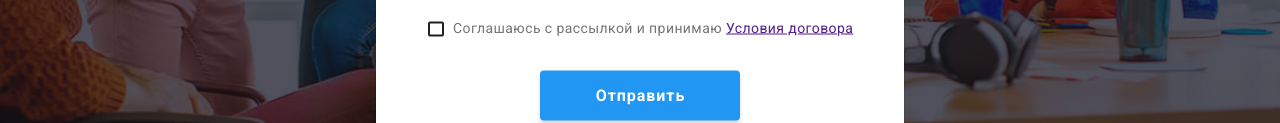
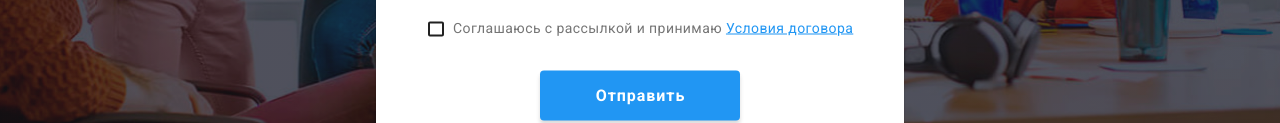
Before and after one commit to antonina-kicha/goit-markup-hw-06, a plain HTML site: page index.html in a window 1280 px wide. Both pictures are taken after a click on the button "Заказать услугу". Shown: the part 530-653 px from the top of the page. Drawn offline with nearby package versions, Linux system fonts and the light colour scheme.

Commit message:
Меняет цвет ссылки соглашения в модалке

```diff
--- a/css/styles.css
+++ b/css/styles.css
@@ -486,7 +486,9 @@ HERO
 
   box-shadow: 0px 4px 4px rgba(0, 0, 0, 0.15);
 }
-
+.link-agreement {
+  color: var(--accent-color);
+}
 /* ===============================================
 SECTION  "ПРЕИМУЩЕСТВА"
 ================================================== */
--- a/index.html
+++ b/index.html
@@ -152,7 +152,8 @@
                   </svg>
                 </span>
                 <span class="agreement"
-                  >Соглашаюсь с рассылкой и принимаю <a href="">Условия договора</a>
+                  >Соглашаюсь с рассылкой и принимаю
+                  <a class="link-agreement" href="">Условия договора</a>
                 </span>
               </label>
               <button class="btn btn-send-modal-form" type="submit">Отправить</button>
```
